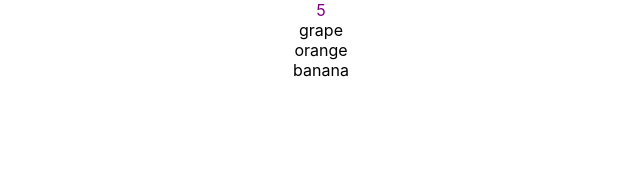
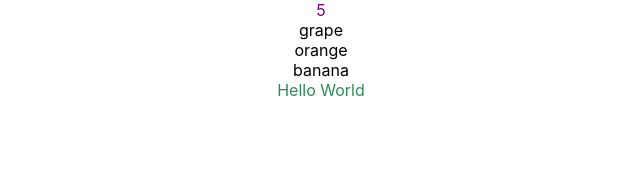
Before and after one commit to lara-destein13/component, a React (Create React App) app in the folder my-app/: page / in a window 1280 px wide. Shown: the top 170 px of the page, without its empty margins (319-959 px from the left). Built offline with nearby package versions, Linux system fonts and the light colour scheme.

Commit message:
incorporate text component

```diff
--- a/my-app/src/App.js
+++ b/my-app/src/App.js
@@ -2,21 +2,21 @@ import './App.css';
 import React, { Component } from 'react';
 import Number from './Number';
 import Iterate from './Iterate';
+import Text from './Text';
 
 class App extends Component {
 
   constructor(props) {
-    console.log("app constructor");
     super(props);
   }
 
   render() {
-    console.log("app render");
     const array = ["grape", "orange", "banana"];
     return (
       <div className="App">
         <Number digit="5"></Number>
         <Iterate array={array}></Iterate>
+        <Text string="Hello World"></Text>
       </div>
     );
   };
--- a/my-app/src/Iterate.js
+++ b/my-app/src/Iterate.js
@@ -10,7 +10,6 @@ class Iterate extends Component {
 
 
     renderString(takeAString) {
-        console.log("renderString");
         return(
             <div>{takeAString}</div>
         );
--- /dev/null
+++ b/my-app/src/Text.css
@@ -0,0 +1,3 @@
+.text {
+    color:seagreen;
+}
--- /dev/null
+++ b/my-app/src/Text.js
@@ -0,0 +1,18 @@
+import React, { Component } from 'react';
+import './Text.css';
+
+
+class Text extends Component {
+    constructor(props) {
+        super(props);
+    }
+
+    render() {
+         return (
+            <div className="text">{this.props.string}</div>
+        );
+    }
+};
+
+
+export default Text;
```
